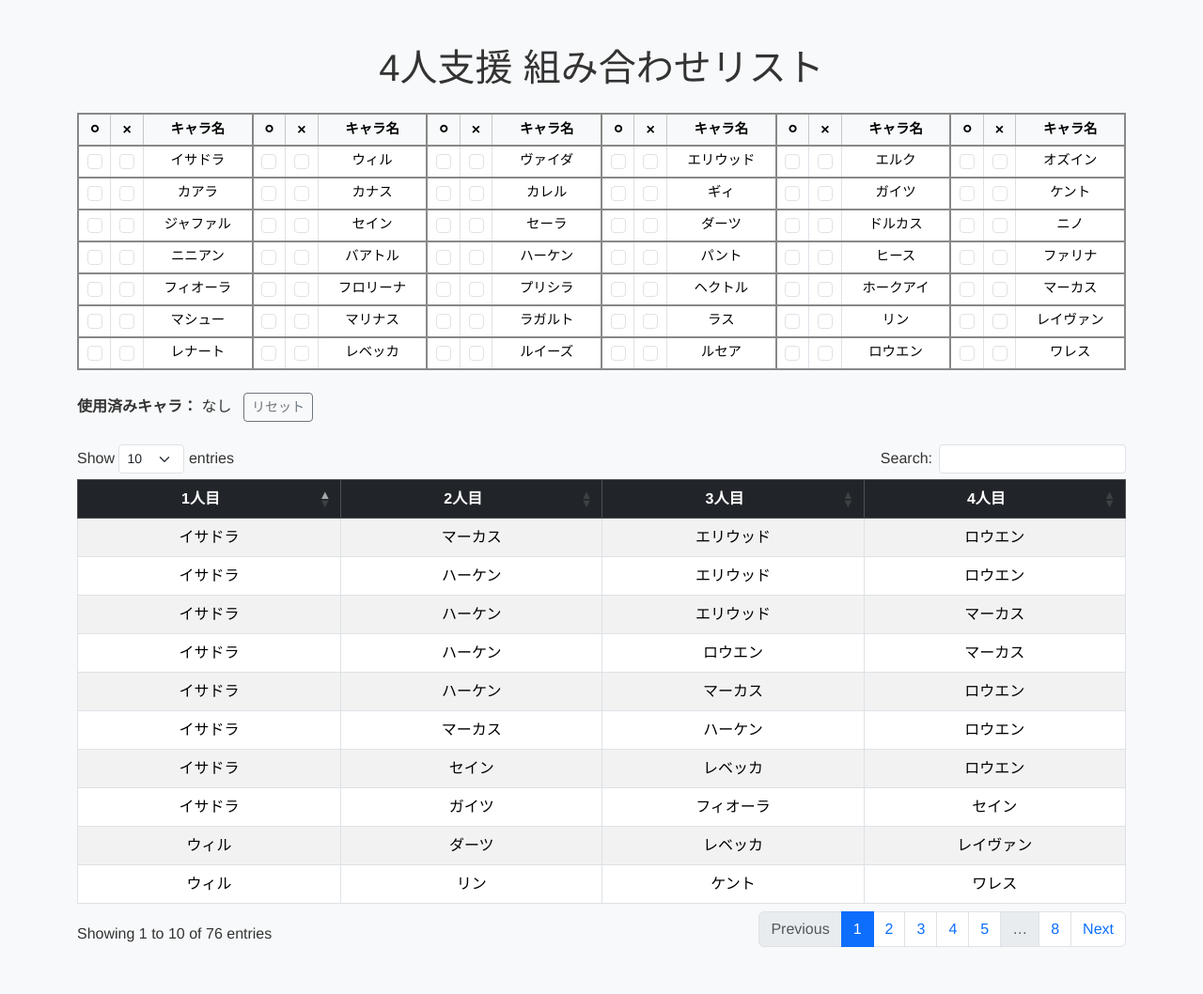
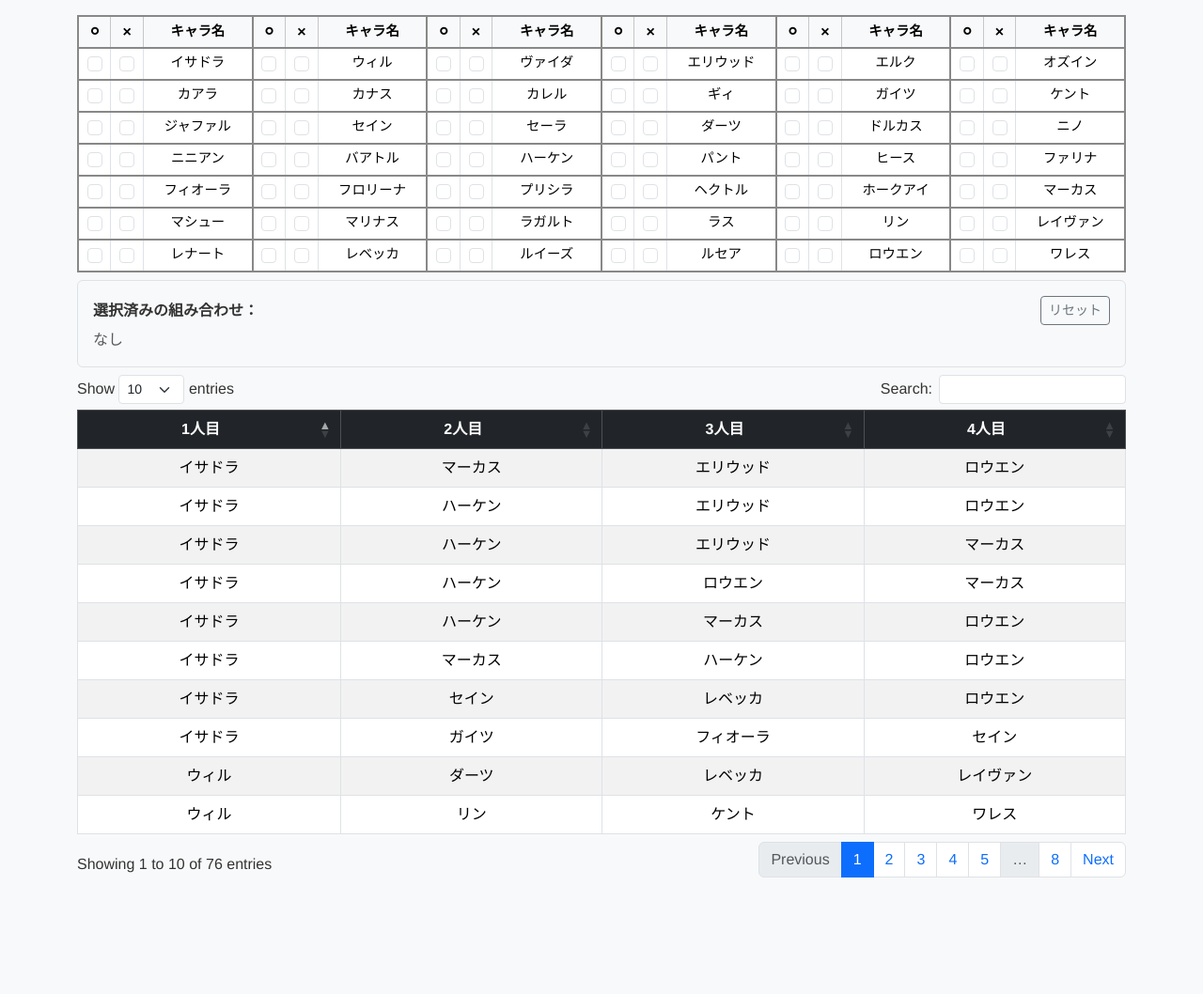
Before and after one commit to YutaroAsai/fire_emblem_support_ring_suggest, a Flask app: page /support-4 in a window 1280 px wide. Shown: the whole page at 94% size. After the commit the page ends 934 px from the top, so only its background shows below. Run offline with Flask 3, Linux system fonts and the light colour scheme; some libraries are stand-ins or nearby versions.

Commit message:
選択済みの組み合わせ管理を修正

```diff
--- a/static/script.js
+++ b/static/script.js
@@ -2,25 +2,39 @@
 let includeFilters = [];
 let excludeFilters = [];
 let usedChars = [];
+let usedCombinations = []; // 選択済み組み合わせを管理
 
 // 使用済みキャラを除外してテーブルを更新
 function updateCharTableVisibility() {
     $('#filter-char-table tbody tr').each(function() {
         const row = $(this);
-        let hasUsedChar = false;
 
-        row.find('input[data-name]').each(function() {
-            const charName = $(this).data('name');
-            if (usedChars.includes(charName)) {
-                hasUsedChar = true;
-                return false; // break
+        // 各行のセル（3セット分）をチェック
+        for (let i = 0; i < 6; i++) {
+            const includeCell = row.find(`td:nth-child(${i * 3 + 1})`);
+            const excludeCell = row.find(`td:nth-child(${i * 3 + 2})`);
+            const nameCell = row.find(`td:nth-child(${i * 3 + 3})`);
+
+            const charName = includeCell.find('input').data('name');
+            if (charName && usedChars.includes(charName)) {
+                // 使用済みキャラのセルをグレーアウト
+                includeCell.addClass('used-character');
+                excludeCell.addClass('used-character');
+                nameCell.addClass('used-character');
+
+                // チェックボックスを非活性化
+                includeCell.find('input').prop('disabled', true);
+                excludeCell.find('input').prop('disabled', true);
+            } else if (charName) {
+                // 使用されていないキャラのセルを通常表示
+                includeCell.removeClass('used-character');
+                excludeCell.removeClass('used-character');
+                nameCell.removeClass('used-character');
+
+                // チェックボックスを活性化
+                includeCell.find('input').prop('disabled', false);
+                excludeCell.find('input').prop('disabled', false);
             }
-        });
-
-        if (hasUsedChar) {
-            row.hide();
-        } else {
-            row.show();
         }
     });
 }
@@ -53,15 +67,23 @@ function renderTags() {
     });
 }
 
-function renderUsedChars() {
-    const list = $('#used-chars-list');
-    list.empty();
-    if (usedChars.length === 0) {
-        list.text('なし');
+function renderUsedCombinations() {
+    const container = $('#used-combinations-list');
+    container.empty();
+    if (usedCombinations.length === 0) {
+        container.html('<span class="text-muted">なし</span>');
     } else {
-        usedChars.forEach((name, idx) => {
-            const tag = $(`<span class="badge bg-secondary me-1">${name}</span>`);
-            list.append(tag);
+        usedCombinations.forEach((combination, idx) => {
+            const combinationDiv = $(`
+                <div class="mb-1 p-2 border rounded">
+                    <div class="d-flex flex-wrap gap-1 align-items-center">
+                        ${combination.map(name => `<span class="badge bg-secondary">${name}</span>`).join('')}
+                        <button type="button" class="btn-close ms-1"
+                                data-combination-index="${idx}" aria-label="削除"></button>
+                    </div>
+                </div>
+            `);
+            container.append(combinationDiv);
         });
     }
 }
@@ -80,7 +102,7 @@ $.fn.dataTable.ext.search.push(function (settings, data) {
 
 // ページ読み込み時の初期化
 $(document).ready(function () {
-    renderUsedChars();
+    renderUsedCombinations();
     renderTags();
 
     const table = $('#supportTable').DataTable({
@@ -107,10 +129,16 @@ $(document).ready(function () {
     $('#supportTable tbody').on('click', 'tr', function () {
         const rowData = table.row(this).data();
         if (!rowData) return;
+
+        // 組み合わせとして追加
+        usedCombinations.push([...rowData]);
+
+        // 使用済みキャラリストを更新
         rowData.forEach(name => {
             if (!usedChars.includes(name)) usedChars.push(name);
         });
-        renderUsedChars();
+
+        renderUsedCombinations();
         updateCharTableVisibility();
         table.draw();
     });
@@ -118,7 +146,29 @@ $(document).ready(function () {
     // リセットボタン
     $('#reset-used-chars').on('click', function () {
         usedChars = [];
-        renderUsedChars();
+        usedCombinations = [];
+        renderUsedCombinations();
+        updateCharTableVisibility();
+        table.draw();
+    });
+
+    // 個別組み合わせ削除ボタン
+    $('#used-combinations-list').on('click', '.btn-close', function() {
+        const index = $(this).data('combination-index');
+        const combination = usedCombinations[index];
+
+        // 組み合わせを削除
+        usedCombinations.splice(index, 1);
+
+        // 使用済みキャラリストを再構築
+        usedChars = [];
+        usedCombinations.forEach(combo => {
+            combo.forEach(name => {
+                if (!usedChars.includes(name)) usedChars.push(name);
+            });
+        });
+
+        renderUsedCombinations();
         updateCharTableVisibility();
         table.draw();
     });
--- a/static/style.css
+++ b/static/style.css
@@ -121,6 +121,17 @@ body {
     font-size: 0.9rem;
 }
 
+/* 使用済みキャラのグレーアウト表示 */
+.support-page .used-character {
+    opacity: 0.4;
+    color: #c0cbd4;
+    background-color: #42464a;
+}
+
+.support-page .used-character input {
+    pointer-events: none;
+}
+
 /* レスポンシブなフォントサイズ調整 */
 @media (max-width: 1200px) {
     .support-page .filter-name-width {
--- a/templates/support_4.html
+++ b/templates/support_4.html
@@ -10,11 +10,9 @@
 </head>
 
 <body class="bg-light support-page">
-    <div class="container py-5">
-        <h1 class="text-center mb-4">4人支援 組み合わせリスト</h1>
-
+    <div class="container py-3">
         <!-- 検索条件（1行に6セット横並び） -->
-        <div class="row mb-3 align-items-center">
+        <div class="row mb-2 align-items-center">
             <div class="col-12">
                 <table class="table table-sm table-bordered mb-0" id="filter-char-table">
                     <thead class="table-light">
@@ -52,13 +50,19 @@
                 </table>
             </div>
         </div>
-        <div class="mb-4" id="filter-tags">
+        <div class="mb-2" id="filter-tags">
             <!-- 選んだキャラがここに表示される -->
         </div>
-        <div class="mb-4" id="used-chars-area">
-            <span class="fw-bold">使用済みキャラ：</span>
-            <span id="used-chars-list"></span>
-            <button id="reset-used-chars" class="btn btn-sm btn-outline-secondary ms-2">リセット</button>
+        <div class="mb-2" id="used-chars-area">
+            <div class="border rounded p-3">
+                <div class="d-flex justify-content-between align-items-center mb-1">
+                    <span class="fw-bold">選択済みの組み合わせ：</span>
+                    <button id="reset-used-chars" class="btn btn-sm btn-outline-secondary">リセット</button>
+                </div>
+                <div id="used-combinations-list">
+                    <!-- 選択済み組み合わせがここに表示される -->
+                </div>
+            </div>
         </div>
 
         <table id="supportTable" class="table table-striped table-bordered">
```
